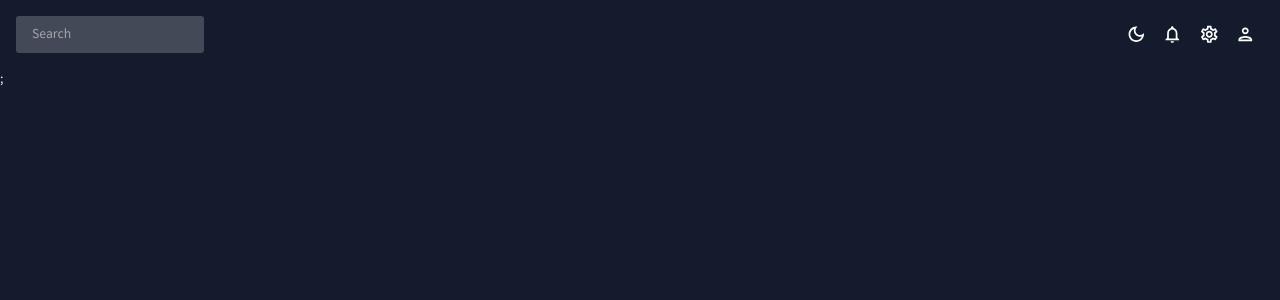
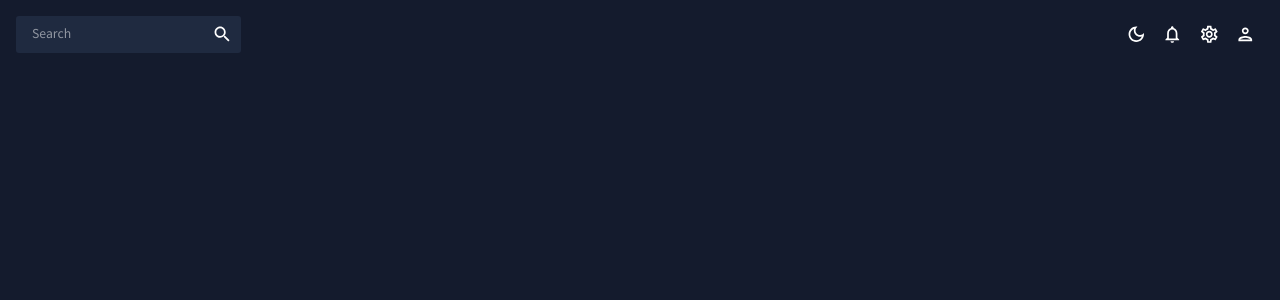
Before and after one commit to NaveenZeliot8989/Admin-Dashboard, a React (Create React App) app: page / in a window 1280 px wide. Shown: the top 300 px of the page. Built offline with nearby package versions, Linux system fonts and the light colour scheme.

Commit message:
small changes

```diff
--- a/src/App.js
+++ b/src/App.js
@@ -1,21 +1,21 @@
-import { colorModeContext, themeSettings, useMode } from "./theme";
+import { ColorModeContext, themeSettings, useMode } from "./theme";
 import { CssBaseline, ThemeProvider } from "@mui/material";
 import Topbar from "./scenes/global/Topbar";
 
 function App() {
   const [theme, colorMode] = useMode();
   return (
-    <colorModeContext.Provider value="colorMode">
+    <ColorModeContext.Provider value={colorMode}>
       <ThemeProvider theme={theme}>
         <CssBaseline />
-        <div className="App">
+        <div className="app">
           <main className="content">
             <Topbar />
           </main>
         </div>
         ;
       </ThemeProvider>
-    </colorModeContext.Provider>
+    </ColorModeContext.Provider>
   );
 }
 
--- a/src/scenes/global/Topbar.jsx
+++ b/src/scenes/global/Topbar.jsx
@@ -1,7 +1,7 @@
 import { Box, IconButton, useTheme } from "@mui/material";
 import { useContext } from "react";
-import { colorModeContext, tokens } from "../../theme";
-import { InputBase } from "@mui/material";
+import { ColorModeContext, tokens } from "../../theme";
+import InputBase from "@mui/material/InputBase";
 import LightModeOutlinedIcon from "@mui/icons-material/LightModeOutlined";
 import DarkModeOutlinedIcon from "@mui/icons-material/DarkModeOutlined";
 import NotificationsOutlinedIcon from "@mui/icons-material/NotificationsOutlined";
@@ -12,21 +12,23 @@ import SearchIcon from "@mui/icons-material/Search";
 const Topbar = () => {
   const theme = useTheme();
   const colors = tokens(theme.palette.mode);
-  const colorMode = useContext(colorModeContext);
+  const colorMode = useContext(ColorModeContext);
+
   return (
     <Box display="flex" justifyContent="space-between" p={2}>
-      {/* SearchBar*/}
+      {/* SEARCH BAR */}
       <Box
         display="flex"
         backgroundColor={colors.primary[400]}
         borderRadius="3px"
       >
-        <InputBase sx={{ ml: 2, flex: 1 }} placeholder="Search">
-          <IconButton type="button" sx={{ p: 1 }}>
-            <SearchIcon />
-          </IconButton>
-        </InputBase>
+        <InputBase sx={{ ml: 2, flex: 1 }} placeholder="Search" />
+        <IconButton type="button" sx={{ p: 1 }}>
+          <SearchIcon />
+        </IconButton>
       </Box>
+
+      {/* ICONS */}
       <Box display="flex">
         <IconButton onClick={colorMode.toggleColorMode}>
           {theme.palette.mode === "dark" ? (
--- a/src/theme.js
+++ b/src/theme.js
@@ -1,8 +1,7 @@
 import { createContext, useState, useMemo } from "react";
-
 import { createTheme } from "@mui/material/styles";
 
-//color design Tokens
+// color design tokens export
 export const tokens = (mode) => ({
   ...(mode === "dark"
     ? {
@@ -21,7 +20,7 @@ export const tokens = (mode) => ({
           100: "#d0d1d5",
           200: "#a1a4ab",
           300: "#727681",
-          400: "#434957",
+          400: "#1F2A40",
           500: "#141b2d",
           600: "#101624",
           700: "#0c101b",
@@ -78,9 +77,9 @@ export const tokens = (mode) => ({
           100: "#040509",
           200: "#080b12",
           300: "#0c101b",
-          400: "#f2f0f0",
+          400: "#f2f0f0", // manually changed
           500: "#141b2d",
-          600: "#434957",
+          600: "#1F2A40",
           700: "#727681",
           800: "#a1a4ab",
           900: "#d0d1d5",
@@ -121,8 +120,7 @@ export const tokens = (mode) => ({
       }),
 });
 
-//mui theme settings
-
+// mui theme settings
 export const themeSettings = (mode) => {
   const colors = tokens(mode);
   return {
@@ -130,6 +128,7 @@ export const themeSettings = (mode) => {
       mode: mode,
       ...(mode === "dark"
         ? {
+            // palette values for dark mode
             primary: {
               main: colors.primary[500],
             },
@@ -146,6 +145,7 @@ export const themeSettings = (mode) => {
             },
           }
         : {
+            // palette values for light mode
             primary: {
               main: colors.primary[100],
             },
@@ -163,39 +163,38 @@ export const themeSettings = (mode) => {
           }),
     },
     typography: {
-      fontFamily: ["Source Sans Pro", "sans-sarity"].join(","),
+      fontFamily: ["Source Sans Pro", "sans-serif"].join(","),
       fontSize: 12,
       h1: {
-        fontFamily: ["Source Sans Pro", "sans-sarity"].join(","),
+        fontFamily: ["Source Sans Pro", "sans-serif"].join(","),
         fontSize: 40,
       },
       h2: {
-        fontFamily: ["Source Sans Pro", "sans-sarity"].join(","),
+        fontFamily: ["Source Sans Pro", "sans-serif"].join(","),
         fontSize: 32,
       },
       h3: {
-        fontFamily: ["Source Sans Pro", "sans-sarity"].join(","),
+        fontFamily: ["Source Sans Pro", "sans-serif"].join(","),
         fontSize: 24,
       },
       h4: {
-        fontFamily: ["Source Sans Pro", "sans-sarity"].join(","),
+        fontFamily: ["Source Sans Pro", "sans-serif"].join(","),
         fontSize: 20,
       },
       h5: {
-        fontFamily: ["Source Sans Pro", "sans-sarity"].join(","),
+        fontFamily: ["Source Sans Pro", "sans-serif"].join(","),
         fontSize: 16,
       },
       h6: {
-        fontFamily: ["Source Sans Pro", "sans-sarity"].join(","),
+        fontFamily: ["Source Sans Pro", "sans-serif"].join(","),
         fontSize: 14,
       },
     },
   };
 };
 
-//context for color mode
-
-export const colorModeContext = createContext({
+// context for color mode
+export const ColorModeContext = createContext({
   toggleColorMode: () => {},
 });
 
@@ -211,6 +210,5 @@ export const useMode = () => {
   );
 
   const theme = useMemo(() => createTheme(themeSettings(mode)), [mode]);
-
   return [theme, colorMode];
 };
```
